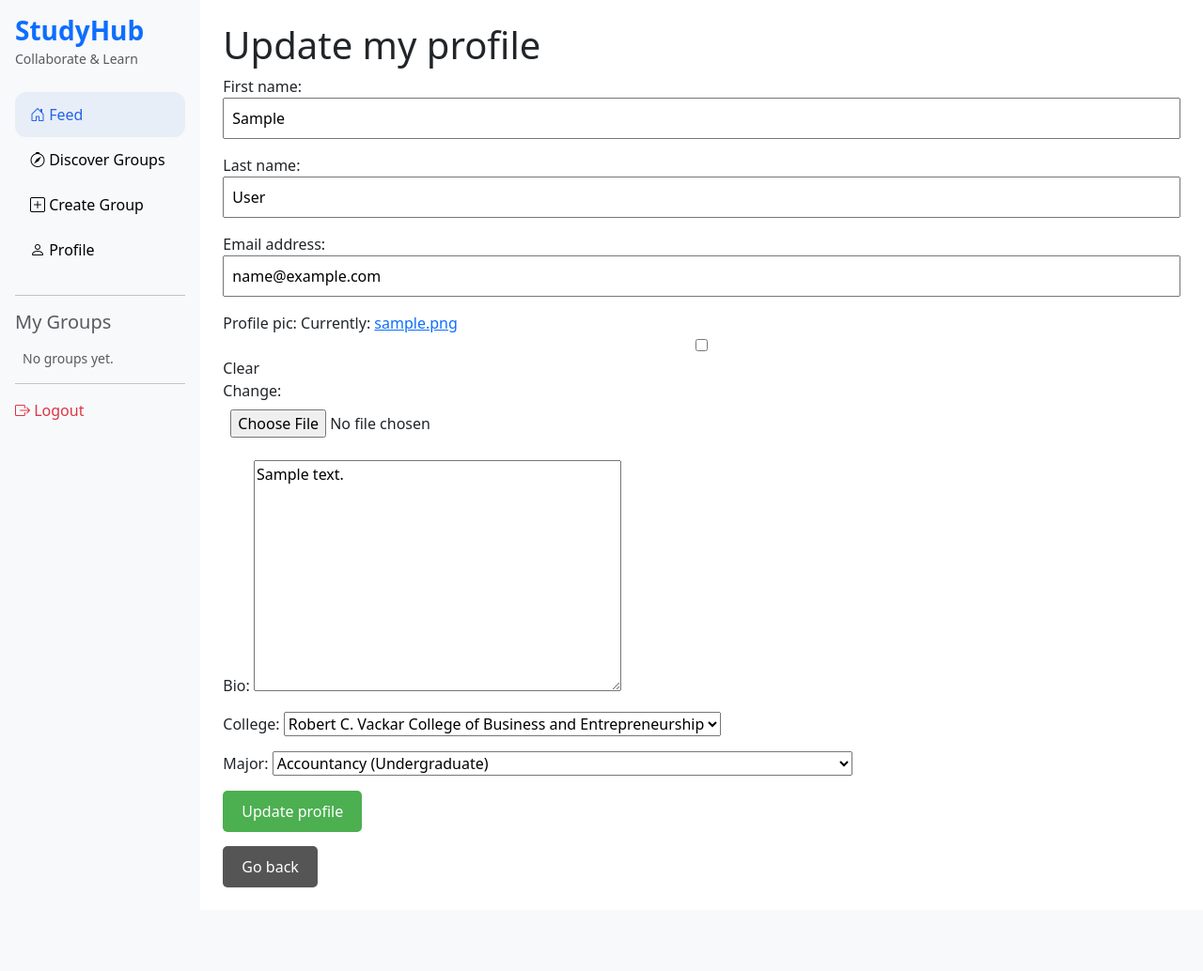
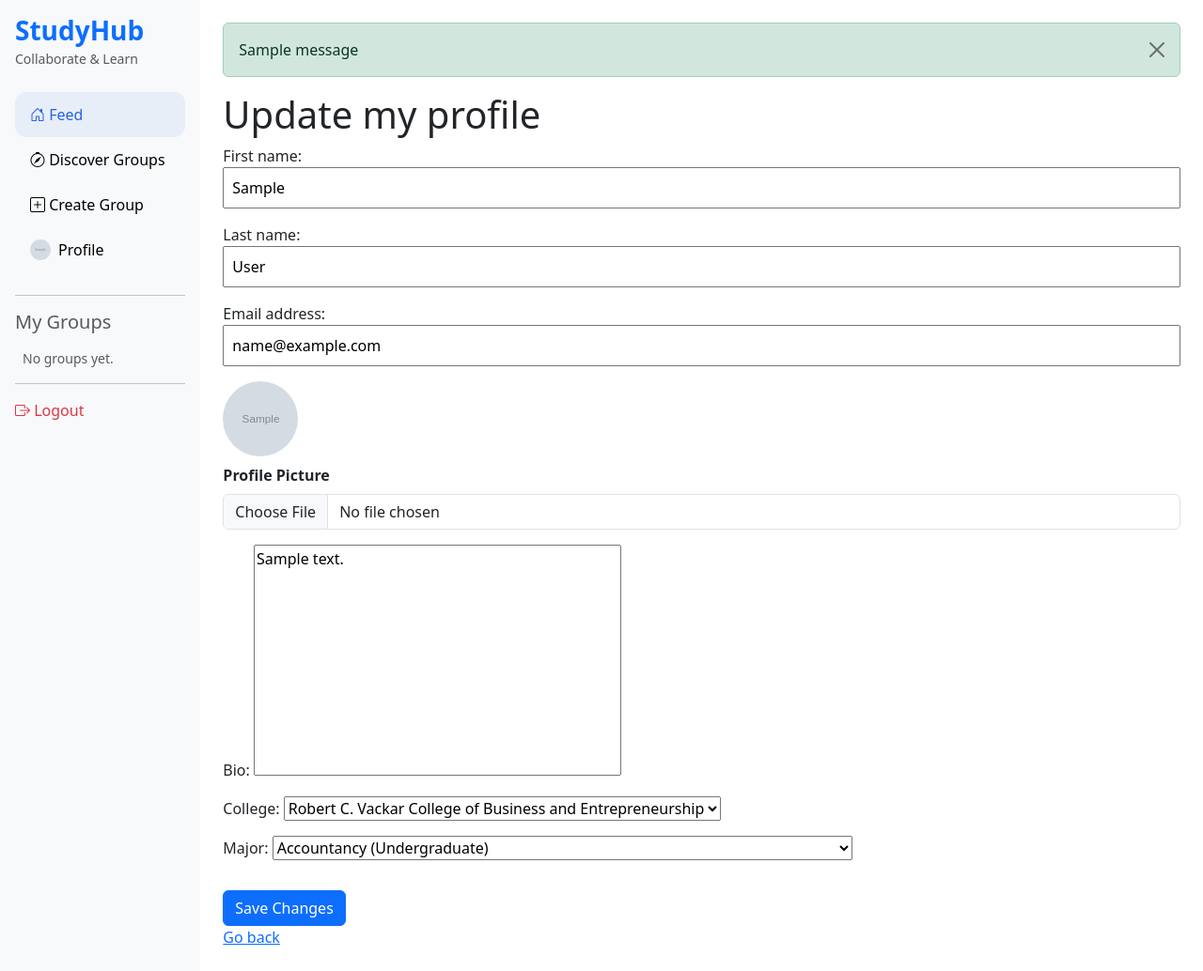
Before and after one commit to CASanchez94/SWEProject, a Django app: page /profile/ in a window 1280 px wide. Shown: the whole page at 94% size. Before the commit the page ends 945 px from the top, so only its background shows below. Run offline with Django 5.2, Linux system fonts and the light colour scheme; a user stored in the database is signed in; data comes from the database, SQL or seed files in the repository; tables that the repository leaves empty hold one stand-in row (values such as "Sample post"); grey boxes marked "Sample" are stand-in pictures; one stand-in notice (Sample message) is shown.

Commit message:
nicer edit page with profile picture

```diff
--- a/classApp/static/css/style.css
+++ b/classApp/static/css/style.css
@@ -94,3 +94,7 @@ input{
     max-height:200px;
     overflow-y:auto;
 }
+
+textarea {
+  resize: none;
+}
--- a/classApp/templates/base.html
+++ b/classApp/templates/base.html
@@ -20,8 +20,18 @@
             </div>
 
             <main class="col-md-9 col-lg-10 px-4 py-4">
-                {% block content %}
-                {% endblock %}
+               <!-- SUCCESS / ERROR MESSAGES -->
+            {% if messages %}
+                {% for message in messages %}
+                    <div class="alert alert-{{ message.tags }} alert-dismissible fade show" role="alert">
+                        {{ message }}
+                        <button type="button" class="btn-close" data-bs-dismiss="alert"></button>
+                    </div>
+            {% endfor %}
+            {% endif %}
+
+            {% block content %}
+            {% endblock %}
 
 
             </main>
--- a/classApp/templates/profile.html
+++ b/classApp/templates/profile.html
@@ -1,17 +1,59 @@
 {% extends 'base.html' %}
 {% block content %}
-
-
 <h1>Update my profile</h1>
-
-<form method="post">
+<form method="post" enctype="multipart/form-data">
   {% csrf_token %}
 
   {{ u_form.as_p }}
-  {{ p_form.as_p }}
-  <button class="submit">Update profile</button>
+
+  <!-- Profile Picture Preview -->
+  <div class="mb-3">
+    {% if user.profile.profile_pic %}
+      <img src="{{ user.profile.profile_pic.url }}"
+           alt="Current Profile Picture"
+           id="preview"
+           class="rounded-circle mb-2"
+           width="80" height="80"
+           style="object-fit: cover;">
+    {% else %}
+      <div class="rounded-circle bg-secondary d-flex align-items-center justify-content-center mb-2"
+           style="width:80px; height:80px;">
+        <span class="text-white fw-bold" style="font-size:1.5rem;">
+          {{ user.username|first|upper }}
+        </span>
+      </div>
+      <img id="preview" style="display:none;" class="rounded-circle mb-2" width="80" height="80">
+    {% endif %}
+    <br>
+    <label class="form-label fw-bold">Profile Picture</label>
+    <input type="file" name="profile_pic" accept="image/*" class="form-control" onchange="previewImage(event)">
+  </div>
+
+  <!-- Render remaining fields manually -->
+  <p>
+    <label for="{{ p_form.bio.id_for_label }}">Bio:</label>
+    {{ p_form.bio }}
+  </p>
+  <p>
+    <label for="{{ p_form.college.id_for_label }}">College:</label>
+    {{ p_form.college }}
+  </p>
+  <p>
+    <label for="{{ p_form.major.id_for_label }}">Major:</label>
+    {{ p_form.major }}
+  </p>
+
+  <button type="submit" class="btn btn-primary mt-3">Save Changes</button>
 </form>
+<a href="{% url 'profile_page' %}">Go back</a>
 
-<a href="{% url 'profile_page' %}" class="button-link">Go back</a>
-
+<script>
+  function previewImage(event) {
+    const preview = document.getElementById('preview');
+    if (preview) {
+      preview.src = URL.createObjectURL(event.target.files[0]);
+      preview.style.display = 'block';
+    }
+  }
+</script>
 {% endblock %}
--- a/classApp/templates/sidebar.html
+++ b/classApp/templates/sidebar.html
@@ -26,12 +26,23 @@
                 <span>Create Group</span>
             </a>
         </li>
-
         <li class="nav-item">
-    <a href="{% url 'profile_page' %}" class="nav-link text-body-emphasis">
-        <i class="bi bi-person"></i>
-        <span>Profile</span>
-    </a>
+            <a href="{% url 'profile_page' %}" class="nav-link text-body-emphasis d-flex align-items-center gap-2">
+                {% if user.profile.profile_pic %}
+                <img src="{{ user.profile.profile_pic.url }}"
+                width="22" height="22"
+                class="rounded-circle"
+                style="object-fit: cover;">
+                {% else %}
+      <div class="rounded-circle bg-secondary d-inline-flex align-items-center justify-content-center flex-shrink-0"
+            style="width:22px; height:22px;">
+            <span class="text-white fw-bold" style="font-size:0.65rem;">
+            {{ user.username|first|upper }}
+    </span>
+      </div>
+    {% endif %}
+    <span>Profile</span>
+  </a>
 </li>
     </ul>
 
```
